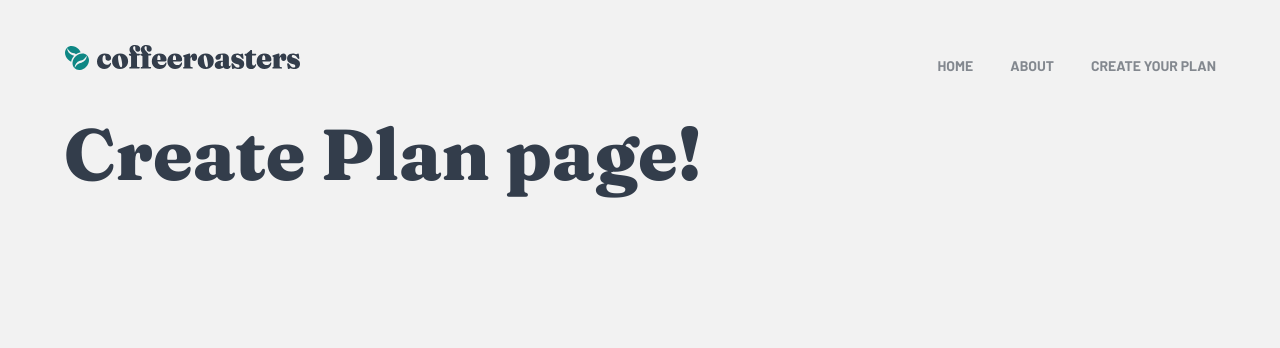
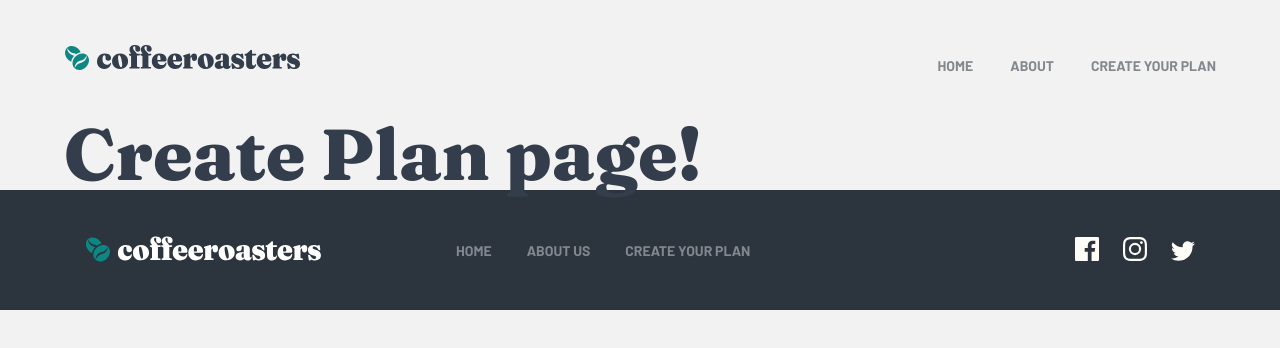
Before and after one commit to AntonCC/coffee-roasters, a React (Create React App) app: page /create-plan in a window 1280 px wide. Shown: the top 348 px of the page. Built offline with nearby package versions, Linux system fonts and the light colour scheme.

Commit message:
desktop version of home page complete

```diff
--- a/src/App.tsx
+++ b/src/App.tsx
@@ -1,12 +1,15 @@
 import React from 'react';
 import './App.scss';
 import { Switch, Route } from 'react-router-dom';
-// Components
-import Navbar from './components/navbar/navbar'
 //Pages
 import Home from './pages/home/home';
 import About from './pages/about/about';
 import CreatePlan from './pages/create-plan/create-plan'
+// Components
+import Navbar from './components/navbar/navbar'
+import Footer from './components/footer/footer'
+
+
 
 
 const routes = [
@@ -26,6 +29,7 @@ const App: React.FC = () => {
           ))
         }
       </Switch>
+      <Footer />
     </div>
   );
 }
--- a/src/components/collection/collection.scss
+++ b/src/components/collection/collection.scss
@@ -2,7 +2,7 @@
   height: 525px;
   width: 1110px;
   // background: #444;
-  margin: 14rem auto;
+  margin: 14rem auto 20rem auto;
   position: relative;
   display: grid;
   grid-template-columns: repeat(4, 1fr);
--- /dev/null
+++ b/src/components/footer/footer.scss
@@ -0,0 +1,47 @@
+.footer-main {
+  width: 100%;
+  height: 120px;
+  background: #2C343E;
+  margin-bottom: 8.8rem;
+  display: flex;
+  justify-content: space-between;
+  align-items: center;
+  padding: 0 8.5rem;
+  .side-a {
+    display: flex;
+    .logo {
+      margin-right: 10rem;
+    }
+    ul {
+      display: flex;
+      align-items: center;
+      li {
+        a {
+          font-size: 1.4rem;
+          text-decoration: none;
+          color: #83888F;
+          // padding: 0 1.85rem;
+          margin-left: 3.5rem;
+          text-transform: uppercase;
+          &:hover {
+            color: #FEFCF7;
+          }
+        }
+      }
+    }
+  }
+  .side-b {
+    .social-media {
+      justify-self: right;
+      svg {
+        margin-left: 2.4rem;
+        cursor: pointer;
+        &:hover {
+          path {
+            fill: #FDD6BA;
+          }
+        }
+      }
+    }
+  }
+}
--- /dev/null
+++ b/src/components/footer/footer.tsx
@@ -0,0 +1,44 @@
+import React from 'react'
+import './footer.scss'
+import { NavLink } from 'react-router-dom'
+import Logo from '../../assets/shared/desktop/logo-white.svg'
+import { ReactComponent as Facebook} from '../../assets/shared/desktop/icon-facebook.svg'
+import { ReactComponent as Insta} from '../../assets/shared/desktop/icon-instagram.svg'
+import { ReactComponent as Twitter} from '../../assets/shared/desktop/icon-twitter.svg'
+
+const Footer: React.FC = () => {
+  return (
+    <>
+      <footer className='footer-main container'>
+        <div className="side-a">
+          <div className="logo">
+            <img src={Logo} alt="Logo"/>
+          </div>
+          <ul>
+            <li>
+              <NavLink to='/'>Home</NavLink>
+            </li>
+            <li>
+              <NavLink to='/about'>About Us</NavLink>
+            </li>
+            <li>
+              <NavLink to='/create-plan'>Create Your Plan</NavLink>
+            </li>
+          </ul>
+        </div>
+        <div className="side-b">
+          <div className="social-media">
+            {/* <img src={Facebook} alt="Facebook"/>
+            <img src={Insta} alt="Facebook"/>
+            <img src={Twitter} alt="Facebook"/> */}
+            <Facebook />
+            <Insta />
+            <Twitter />
+          </div>
+        </div>
+      </footer>
+    </>
+  )
+}
+
+export default Footer;
--- a/src/components/perks/perks.scss
+++ b/src/components/perks/perks.scss
@@ -4,6 +4,7 @@
   background: #2C343E;
   border-radius: 10px;
   padding-top: 10rem;
+  margin-bottom: 35rem;
   .text {
     max-width: 540px;
     max-height: 160px;
--- /dev/null
+++ b/src/components/plan-steps/plan-steps.scss
@@ -0,0 +1,56 @@
+.plan-steps {
+  // max-width: 1045px;
+  margin: 0 8.6rem 20rem 8.6rem;
+  max-width: 100%;
+  .title {
+    opacity: .8;
+    margin-bottom: 8rem;
+  }
+  .steps {
+    display: flex;
+    justify-content: space-between;
+    position: relative;
+    gap: 3rem;
+    .line {
+      position: absolute;
+      top: 0;
+      left: 0;
+      width: 100%;
+      height: 3px;
+      background: #FDD6BA;
+    }
+    .step {
+      max-width: 285px;
+      padding-top: 8.3rem;
+      position: relative;
+      .text {
+        // padding-right: 9rem;
+        h1 {
+          margin-bottom: 3.8rem;
+          color: #FDD6BA;
+          max-width: 255px;
+        }
+        h3 {
+          margin-bottom: 4.2rem;
+        }
+        p {
+          opacity: .8;
+        }
+      }
+      &::before {
+        content: '';
+        position: absolute;
+        top: -14px;
+        left: 0;
+        height: 31px;
+        width: 31px;
+        border-radius: 50%;
+        border: 2px solid #0E8784;
+        background: #FEFCF7;
+      }
+    }
+  }
+  .cta-btn {
+    margin-top: 6rem;
+  }
+}
--- /dev/null
+++ b/src/components/plan-steps/plan-steps.tsx
@@ -0,0 +1,42 @@
+import React from 'react'
+import './plan-steps.scss'
+import Button from '../button/button'
+
+const PlanSteps: React.FC = () => {
+  return (
+    <div className='plan-steps'>
+      <h4 className="title">How it works</h4>
+      <div className="steps">
+        <div className="line"></div>
+        <div className="step">
+          <div className="text">
+            <h1>01</h1>
+            <h3>Pick your <br/>coffee</h3>
+            <p>Select from our evolving range of artisan coffees. Our beans are ethically sourced and we pay fair prices for them. There are new coffees in all profiles every month for you to try out.</p>
+          </div>
+        </div>
+        <div className="step">
+          <div className="text">
+            <h1>02</h1>
+            <h3>Choose the frequency</h3>
+            <p>Customize your order frequency, quantity, even your roast style and grind type. Pause, skip or cancel your subscription with no commitment through our online portal.</p>
+          </div>
+        </div>
+        <div className="step">
+          <div className="text">
+            <h1>03</h1>
+            <h3>Recieve and enjoy!</h3>
+            <p>We ship your package within 48 hours, freshly roasted. Sit back and enjoy award-winning world-class coffees curated to provide a distinct tasting experience.</p>
+          </div>
+        </div>
+      </div>
+      <div className="cta-btn">
+        <Button>
+          Create a plan
+        </Button>
+      </div>
+    </div>
+  )
+}
+
+export default PlanSteps;
--- a/src/pages/home/home.tsx
+++ b/src/pages/home/home.tsx
@@ -3,6 +3,7 @@ import './home.scss'
 import HeroBanner from '../../components/hero-banner/hero-banner'
 import Collection from '../../components/collection/collection'
 import Perks from '../../components/perks/perks'
+import PlanSteps from '../../components/plan-steps/plan-steps'
 import { heroBannerInfo, collectionInfo, perksInfo } from './home-info'
 
 const Home: React.FC = () => {
@@ -11,6 +12,7 @@ const Home: React.FC = () => {
       <HeroBanner {...heroBannerInfo} />
       <Collection collectionInfo={collectionInfo} />
       <Perks perksInfo={perksInfo} />
+      <PlanSteps />
     </div>
   )
 }
```
Also changed, not shown: src/assets/shared/desktop/logo-white.svg (added).
